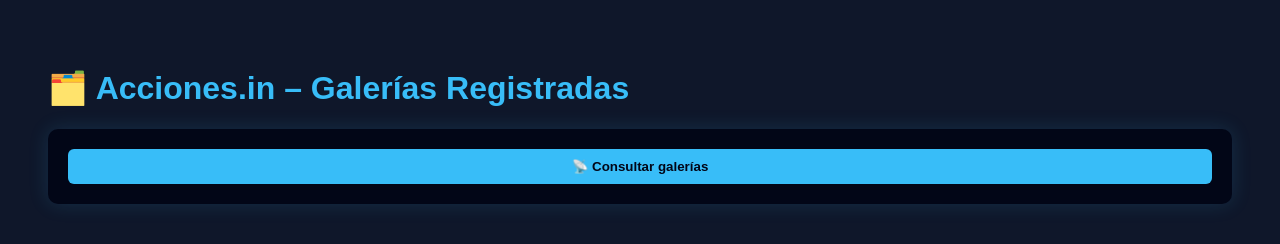
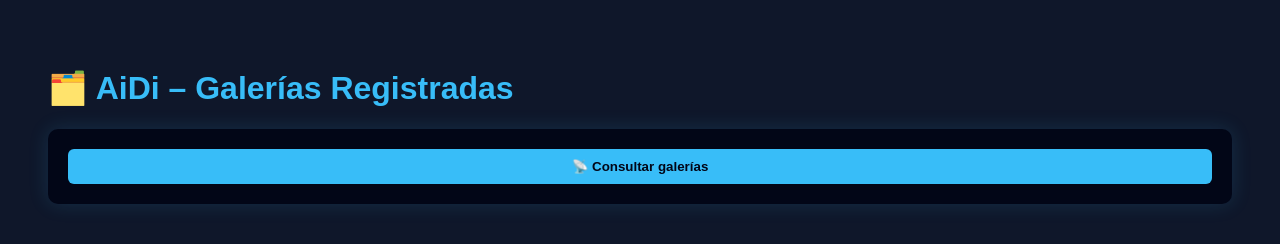
Before and after one commit to accionesin/kairos, a plain HTML site: page gallery_list_all.html in a window 1280 px wide. Drawn offline with Linux system fonts and the light colour scheme.

Commit message:
AiDi update

```diff
--- a/gallery_list_all.html
+++ b/gallery_list_all.html
@@ -2,7 +2,7 @@
 <html lang="es">
 <head>
   <meta charset="UTF-8" />
-  <title>🗂️ Acciones.in – Galerías Registradas</title>
+  <title>🗂️ AiDi – Galerías Registradas</title>
   <style>
     body {
       font-family: Arial, sans-serif;
@@ -65,7 +65,7 @@
 </head>
 <body>
 
-  <h1>🗂️ Acciones.in – Galerías Registradas</h1>
+  <h1>🗂️ AiDi – Galerías Registradas</h1>
 
   <div class="card">
     <button onclick="loadGalleries()">📡 Consultar galerías</button>
```
